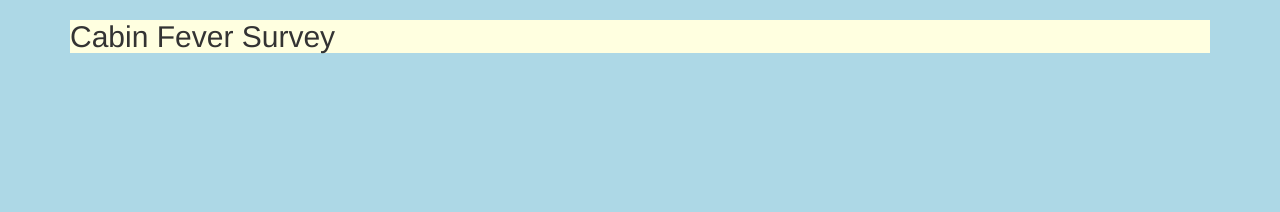
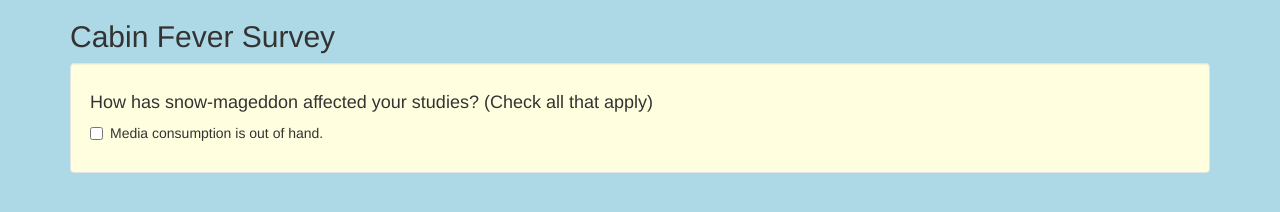
Before and after one commit to bseaver/cabin-fever-survey, a plain HTML site: page index.html in a window 1280 px wide. Drawn offline with Linux system fonts and the light colour scheme.

Commit message:
add HTML template and JavaScript to generate actual HTML

```diff
--- a/css/styles.css
+++ b/css/styles.css
@@ -2,6 +2,6 @@ body {
   background-color: lightblue;
 }
 
-h2 {
+.well {
   background-color: lightyellow;
 }
--- a/index.html
+++ b/index.html
@@ -11,6 +11,29 @@
   <body>
     <div class="container">
       <h2>Cabin Fever Survey</h2>
+
+      <div id="inputSection" class="well">
+        <form id="inputForm">
+
+          <div id="headerTemplate">
+            <h4>categoryQuestion</h4>
+          </div>
+
+          <div id="checkboxTemplate">
+            <div class="checkbox">
+              <label>
+                <input type="checkbox" name="category" value="checkboxValue">
+                  checkboxQuestion
+                </input>
+              </label>
+            </div>
+          </div>
+
+        </form>
+      </div>
+
+      <div id="outputSection">
+      </div>
     </div> <!-- End container -->
   </body>
 </html>
--- a/js/scripts.js
+++ b/js/scripts.js
@@ -1,4 +1,54 @@
 $(document).ready(function(){
+  // [category, categoryQuestion, categoryConclusion]
+  var categories = [
+    ["study", "How has snow-mageddon affected your studies? (Check all that apply)", "Snow-mageddon has affected your studies: "]
+  ];
+
+  // [[categories], checkboxValue, checkboxQuestion, checkboxConclusion]
+  var checkboxes = [
+    [["study"], "media", "Consuming too much TV, Netflix, Youtube, Social Media etc.", "Media consumption is out of hand."]
+  ];
+
+  // Get HTML templates for header and checkbox
+  var headerTemplate = $("#headerTemplate").html();
+  var checkboxTemplate = $("#checkboxTemplate").html();
+
+  // Clear out templates in preparation for
+  // list of headers and questions
+  $("#inputForm").html("");
+
+  // Generate list of headers and checkboxes
+  categories.forEach(function(category) {
+    var categoryID = category[0];
+    var categoryQuestion = category[1];
+
+    // Append the header into the DOM but replace the contents with the actual question
+    $("#inputForm").append(
+      headerTemplate.
+        replace(/categoryQuestion/g, categoryQuestion)
+    );
+
+    checkboxes.forEach(function(checkbox) {
+      var checkboxCategories = checkbox[0];
+      var checkboxValue = checkbox[1];
+      var checkboxName = checkbox[2];
+      var checkboxQuestion = checkbox[3];
+
+      // Does this checkbox apply to the category?
+      if (checkboxCategories.includes(categoryID)) {
+        // Append the checkbox into the DOM but do replacements first
+        $("#inputForm").append(
+          checkboxTemplate.
+            replace(/category/g, categoryID).
+            replace(/checkboxQuestion/g, checkboxQuestion).
+            replace(/checkboxValue/, checkboxValue)
+        );
+      }
+
+    }); // End checkboxes.forEach
 
 
-});
+
+  });
+
+}); // End Document Ready
```
